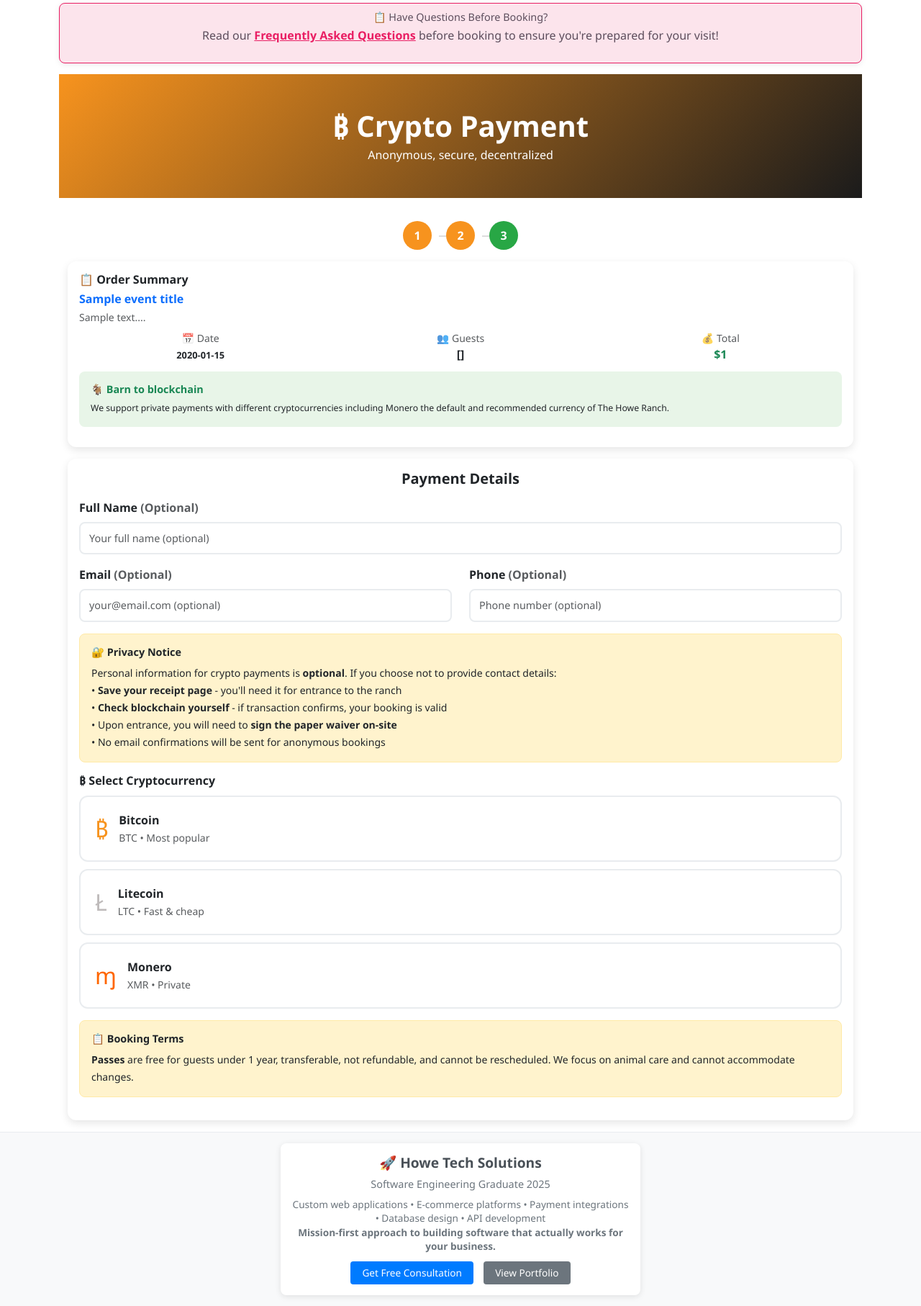
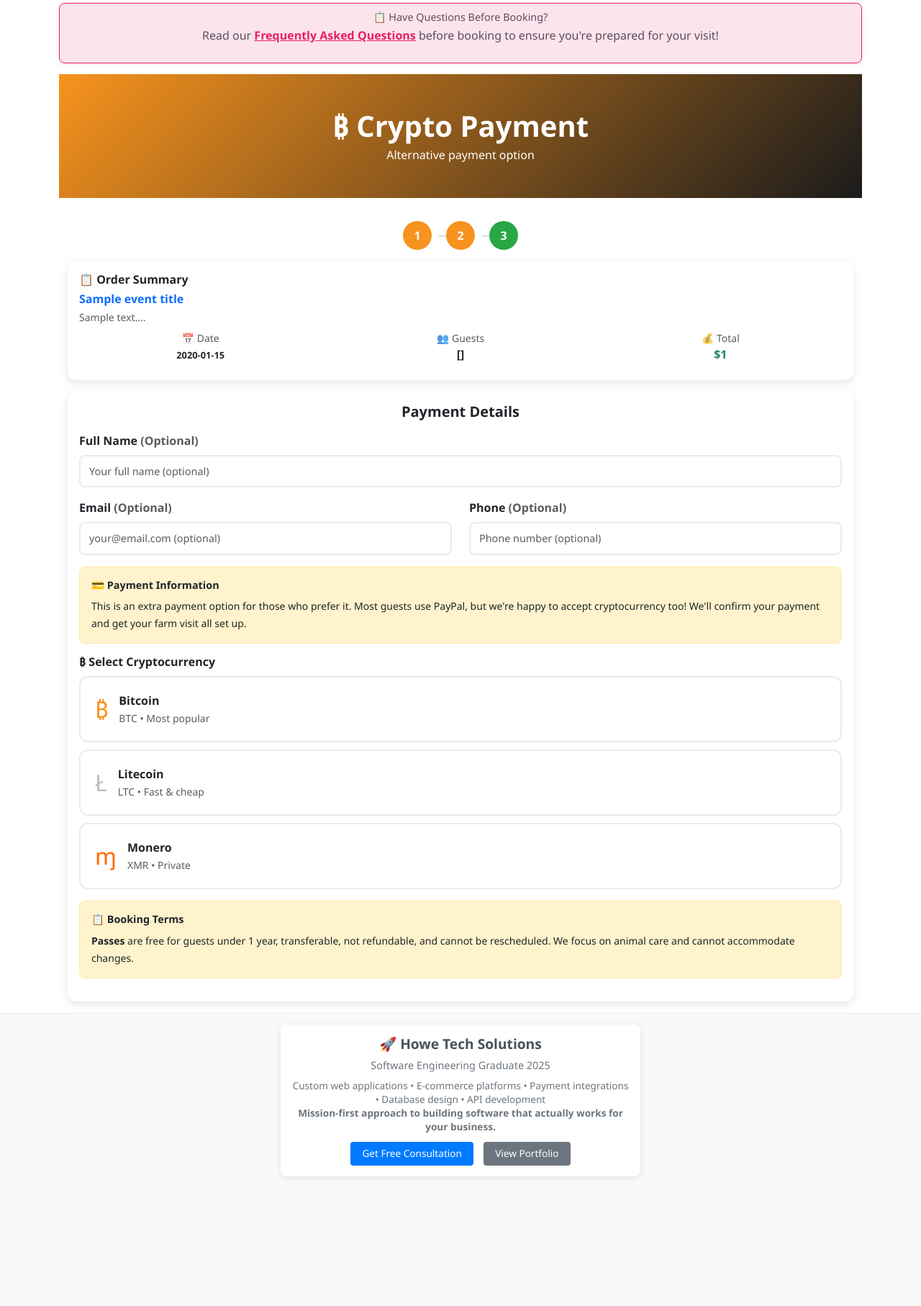
Before and after one commit to Spencer-Howe/EventSales, a Flask app: template eventapp/templates/crypto_checkout.html in a window 1280 px wide. Shown: the part 131-1945 px from the top of the page at 72% size. After the commit the page ends 1767 px from the top, so only its background shows below. Run offline with Flask 3, Linux system fonts and the light colour scheme; the template is opened without the code that fills it: most values are stand-ins (such as "Sample title", 1, 10 or a date in 2020); some libraries are stand-ins or nearby versions; some web fonts are replaced.

Commit message:
made crypto mellow

```diff
--- a/eventapp/templates/crypto_checkout.html
+++ b/eventapp/templates/crypto_checkout.html
@@ -301,7 +301,7 @@
 <div class="crypto-hero">
   <div class="container">
     <h1 class="fw-bold mb-1">₿ Crypto Payment</h1>
-    <p class="lead mb-0">Anonymous, secure, decentralized</p>
+    <p class="lead mb-0">Alternative payment option</p>
   </div>
 </div>
 
@@ -333,13 +333,6 @@
         <strong class="text-success">${{ total_price }}</strong>
       </div>
     </div>
-
-    <div class="security-features">
-      <h6 class="fw-bold text-success mb-1">🐐 Barn to blockchain</h6>
-      <small>
-        <small>We support private payments with different cryptocurrencies including Monero the default and recommended currency of The Howe Ranch.</small>
-      </small>
-    </div>
   </div>
 
 
@@ -369,13 +362,9 @@
       </div>
 
       <div class="warning-box mb-3">
-        <h6 class="fw-bold">🔐 Privacy Notice</h6>
+        <h6 class="fw-bold">💳 Payment Information</h6>
         <small>
-          Personal information for crypto payments is <strong>optional</strong>. If you choose not to provide contact details:
-          <br>• <strong>Save your receipt page</strong> - you'll need it for entrance to the ranch
-          <br>• <strong>Check blockchain yourself</strong> - if transaction confirms, your booking is valid
-          <br>• Upon entrance, you will need to <strong>sign the paper waiver on-site</strong>
-          <br>• No email confirmations will be sent for anonymous bookings
+          This is an extra payment option for those who prefer it. Most guests use PayPal, but we're happy to accept cryptocurrency too! We'll confirm your payment and get your farm visit all set up.
         </small>
       </div>
 
```
Also changed, not shown: eventapp/templates/checkout.html (+0 -9 lines).
